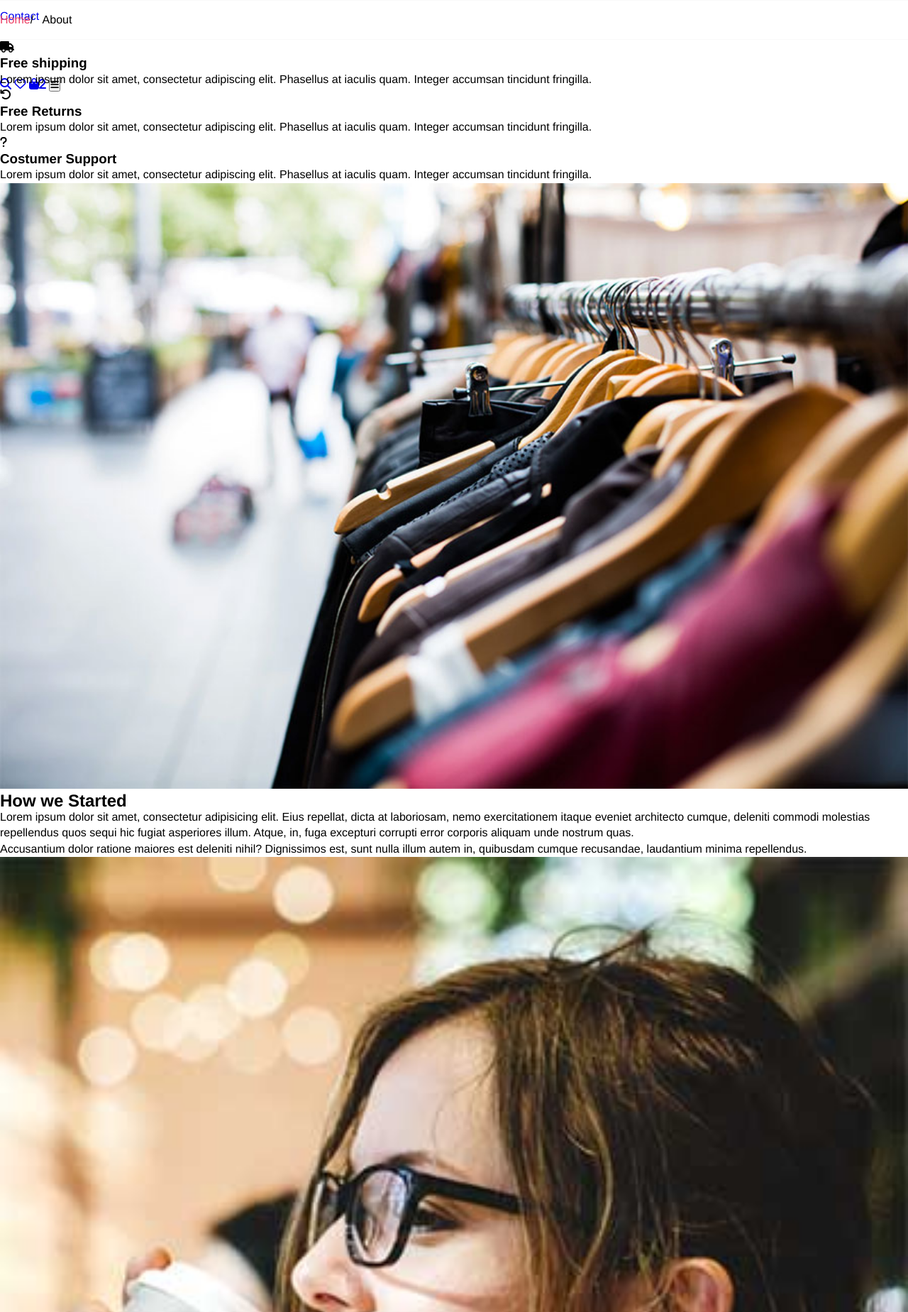
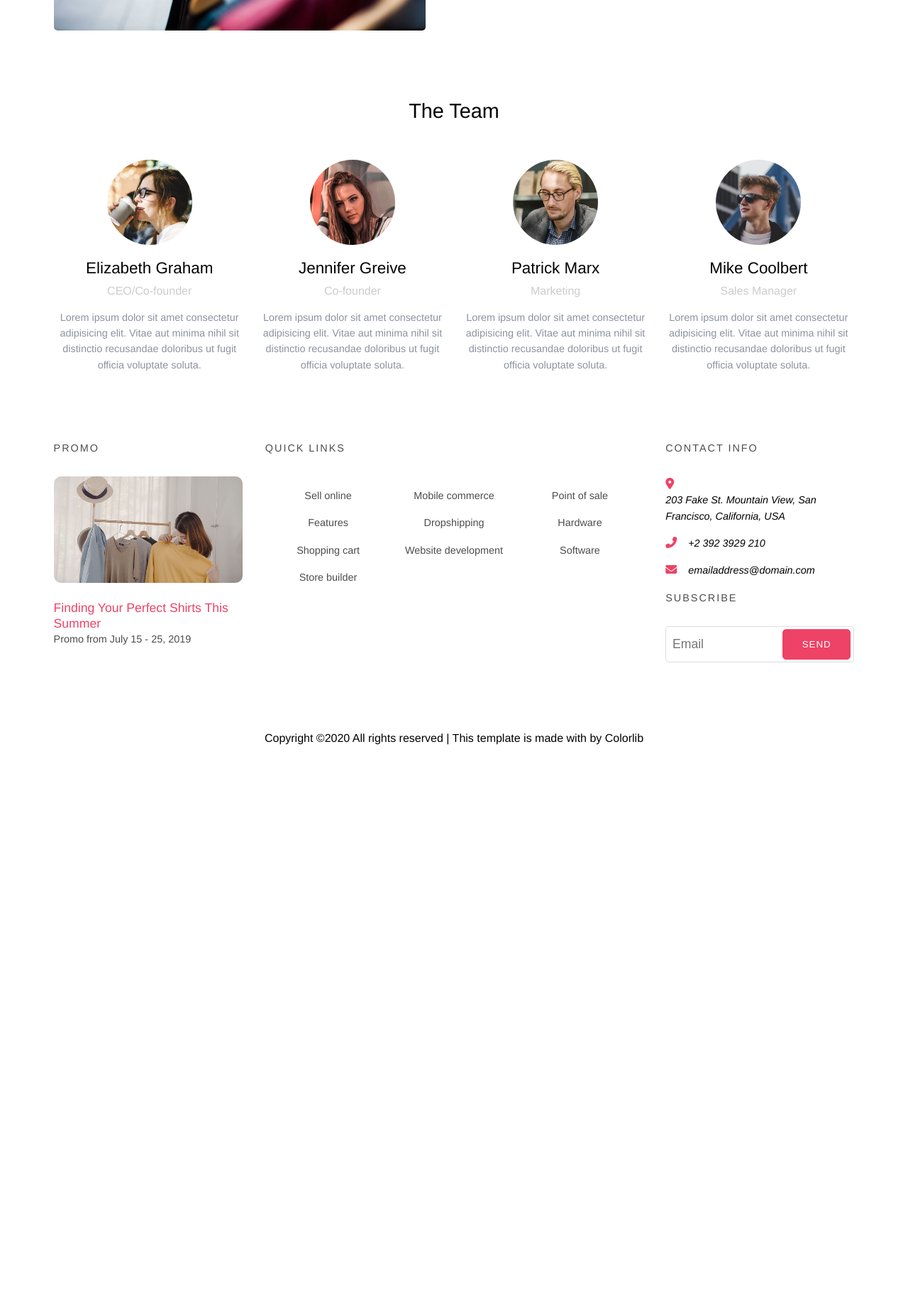
Before and after one commit to MarcosQuaOli/ShopMax, a PHP site: page /about.html in a window 1280 px wide. Shown: the part 1177-3025 px from the top of the page at 71% size. After the commit the page ends 2226 px from the top, so only its background shows below. Run offline with PHP 8.4, Linux system fonts and the light colour scheme; some libraries are stand-ins or nearby versions.

Commit message:
Add styles and classes to about.html

```diff
--- a/about.html
+++ b/about.html
@@ -17,15 +17,14 @@
 	</head>
 
 	<body>
-		<header class="header">
-			<div>
-				<h1><a href="#">Shopmax</a></h1>
+		<header class="header container">
+			<h1><a href="index.html">Shopmax</a></h1>
 
-				<nav>
+			<nav class="header__navbar">
 				<ul>
-						<li><a href="index.html">Home</a>
-							<ul>
-								<li><a href="#">About</a></li>
+					<li><a class="actived" href="index.html">Home</a>
+						<ul class="dropdown">
+							<li><a class="actived" href="#">About</a></li>
 							<li><a href="#">Menu Two</a></li>
 							<li><a href="#">Menu Three</a></li>
 							<li><a href="#">Sub Menu</a>
@@ -44,54 +43,73 @@
 				</ul>
 			</nav>
 
-				<div>
+			<div class="header__icons">
 				<a href="#"><i class="fas fa-search"></i></a>
 				<a href="#"><i class="far fa-heart"></i></a>
-					<a href="cart.html"><i class="fas fa-shopping-bag"><span>2</span></i></a>
+				<a href="cart.html" class="bag"><i class="fas fa-shopping-bag"><span>2</span></i></a>
 				<button><i class="fas fa-bars"></i></button>
-				</div>
 			</div>
 		</header>
 
 		<section class="banner">
-			<div>
-				<img src="images/model_7.png">
-			</div>
-
-			<div>
+			<div class="container banner__container">
+				<div class="banner__content">
 					<h2>#New summer collection 2019</h2>
 					<h1>Arrivals sales</h1>
 					<a href="#">Shop now</a>
 				</div>
+
+				<div class="banner__img-shop">
+					<img src="images/model_7.png">
+				</div>
+			</div>
 		</section>
 
 		<section class="page">
-			<a href="index.html">Home</a>/
+			<div class="container">
+				<a href="index.html">Home</a>
+				<span>/</span>
 				<span>About</span>
+			</div>
 		</section>
 
-		<section class="about">
+		<section class="about container">
+			<div class="about__content">
+				<div class="about__content__itens">
 					<div>
+						<i class="fas fa-truck fa-3x"></i>
+					</div>
+
 					<div>
-					<i class="fas fa-truck"></i>
 						<h3>Free shipping</h3>
 						<p>Lorem ipsum dolor sit amet, consectetur adipiscing elit. Phasellus at iaculis quam. Integer accumsan tincidunt fringilla.</p>
 					</div>
+				</div>
+
+				<div class="about__content__itens">
+					<div>
+						<i class="fas fa-undo fa-3x"></i>
+					</div>
 
 					<div>
-					<i class="fas fa-undo"></i>
 						<h3>Free Returns</h3>
 						<p>Lorem ipsum dolor sit amet, consectetur adipiscing elit. Phasellus at iaculis quam. Integer accumsan tincidunt fringilla.</p>
 					</div>
+				</div>
+
+				<div class="about__content__itens">
+					<div>
+						<i class="fas fa-question fa-3x"></i>
+					</div>
 
 					<div>
-					<i class="fas fa-question"></i>
 						<h3>Costumer Support</h3>
 						<p>Lorem ipsum dolor sit amet, consectetur adipiscing elit. Phasellus at iaculis quam. Integer accumsan tincidunt fringilla.</p>
 					</div>
 				</div>
+			</div>
 
-			<div>
+			<div class="about__start">
 				<div>
 					<img src="images/blog_1.jpg">
 				</div>
@@ -108,7 +126,10 @@
 			</div>
 		</section>
 
-		<section class="team">
+		<section class="team container">
+			<h2>The Team</h2>
+
+			<div class="team__container">
 				<div>
 					<img src="images/person_1.jpg">
 					<h3>Elizabeth Graham</h3>
@@ -144,11 +165,12 @@
 						Lorem ipsum dolor sit amet consectetur adipisicing elit. Vitae aut minima nihil sit distinctio recusandae doloribus ut fugit officia voluptate soluta.
 					</p>
 				</div>
+			</div>
 		</section>
 
-		<footer class="footer">
-			<div>
-				<div>
+		<footer class="footer container">
+			<div class="footer__container">
+				<div class="footer__content">
 					<h3>Promo</h3>
 					<a href="#"><img src="images/about_1.jpg"></a>
 					<a href="#">
@@ -157,9 +179,10 @@
 					</a>
 				</div>
 
-				<div>
+				<div class="footer__links">
 					<h3>Quick Links</h3>
 
+					<div class="footer__links__grid">
 						<div>
 							<ul>
 								<li><a href="#">Sell online</a></li>
@@ -185,24 +208,33 @@
 							</ul>
 						</div>
 					</div>
+				</div>
+
+				<div class="footer__contact">
+					<h3>Contact info</h3>
 
 					<div>
-					<h3>Contact info</h3>
-
 						<i class="fas fa-map-marker-alt"></i><address>203 Fake St. Mountain View, San Francisco, California, USA</address>
-					<i class="fas fa-phone-alt"></i><address>+2 392 3929 210</address>
-					<i class="fas fa-envelope"></i><address>emailaddress@domain.com</address>
-
-					<h4>Subscribe</h4>
+					</div>
 
 					<div>
+						<i class="fas fa-phone-alt"></i><address>+2 392 3929 210</address>
+					</div>
+
+					<div>
+						<i class="fas fa-envelope"></i><address>emailaddress@domain.com</address>
+					</div>
+
+					<h3>Subscribe</h3>
+
+					<div class="footer__contact__form">
 						<input type="email" placeholder="Email">
 						<input type="submit" value="Send">
 					</div>
 				</div>
 			</div>
 
-			<div>
+			<div class="footer__copy">
 				<p>Copyright ©2020 All rights reserved | This template is made with  by Colorlib</p>
 			</div>
 		</footer>
--- a/css/style.css
+++ b/css/style.css
@@ -122,7 +122,7 @@ body {
     .banner__img img {
       max-width: 100%; }
   .banner__img-shop {
-    max-height: 400px; }
+    max-height: 300px; }
     @media (min-width: 768px) {
       .banner__img-shop {
         order: 1;
@@ -501,4 +501,72 @@ body {
     font-style: normal;
     font-size: 0.9em; }
 
+/*----------About style----------*/
+.about {
+  margin-top: 4em;
+  margin-bottom: 6em; }
+  .about__content {
+    display: grid;
+    grid-template-columns: repeat(auto-fit, minmax(250px, 1fr));
+    grid-gap: 2em;
+    margin-bottom: 4em; }
+    .about__content i {
+      color: #ee4266;
+      margin-bottom: 0.8em; }
+    .about__content h3 {
+      margin-bottom: 0.8em;
+      font-weight: 400;
+      text-transform: uppercase;
+      letter-spacing: 1px;
+      font-size: 1em; }
+    .about__content p {
+      color: #8c92a0; }
+    .about__content__itens {
+      display: grid; }
+      @media (min-width: 992px) {
+        .about__content__itens {
+          grid-template-columns: 1fr 4fr; } }
+  .about__start {
+    display: grid;
+    grid-template-columns: repeat(auto-fit, minmax(300px, 1fr));
+    grid-gap: 2em 5em; }
+    .about__start img {
+      border-radius: 5px; }
+    .about__start h2 {
+      font-weight: 400;
+      font-size: 1.8em;
+      text-transform: capitalize;
+      margin-bottom: 1.5em; }
+    .about__start p {
+      margin-bottom: 1em;
+      color: #8c92a0; }
+
+.team {
+  text-align: center;
+  margin-top: 2em;
+  margin-bottom: 5em; }
+  .team h2 {
+    font-weight: 400;
+    margin-bottom: 2em;
+    font-size: 1.8em; }
+  .team__container {
+    display: grid;
+    grid-template-columns: repeat(auto-fit, minmax(250px, 1fr));
+    grid-gap: 1em; }
+    .team__container img {
+      width: 120px;
+      height: 120px;
+      border-radius: 50%;
+      margin-bottom: 1em; }
+    .team__container h3 {
+      font-weight: 400;
+      font-size: 1.4em;
+      margin-bottom: 0.4em; }
+    .team__container span {
+      color: #ccc; }
+    .team__container p {
+      margin: 1em 0;
+      color: #8c92a0;
+      font-size: 0.9em; }
+
 /*# sourceMappingURL=style.css.map */
--- a/sass/style.scss
+++ b/sass/style.scss
@@ -146,7 +146,7 @@
 	}
 
 	&__img-shop {
-		max-height: 400px;
+		max-height: 300px;
 
 		@media (min-width: 768px) {
 			order: 1;
@@ -713,3 +713,104 @@
 		}
 	}
 }
+
+/*----------About style----------*/
+.about {
+	margin-top: 4em;
+	margin-bottom: 6em;
+
+	&__content {
+		display: grid;
+		grid-template-columns: repeat(auto-fit, minmax(250px, 1fr));
+		grid-gap: 2em;
+		margin-bottom: 4em;
+
+		i {
+			color: $color-primary;
+			margin-bottom: 0.8em;
+		}
+
+		h3 {
+			margin-bottom: 0.8em;
+			font-weight: 400;
+			text-transform: uppercase;
+			letter-spacing: 1px;
+			font-size: 1em;
+		}
+
+		p {
+			color: #8c92a0;
+		}
+
+		&__itens {
+			display: grid;
+
+			@media (min-width: 992px) {
+				grid-template-columns: 1fr 4fr;
+			}
+		}
+	}
+
+	&__start {
+		display: grid;
+		grid-template-columns: repeat(auto-fit, minmax(300px, 1fr));
+		grid-gap: 2em 5em;
+
+		img {
+			border-radius: 5px;
+		}
+
+		h2 {
+			font-weight: 400;
+			font-size: 1.8em;
+			text-transform: capitalize;
+			margin-bottom: 1.5em;
+		}
+
+		p {
+			margin-bottom: 1em;
+			color: #8c92a0;
+		}
+	}
+}
+
+.team {
+	text-align: center;
+	margin-top: 2em;
+	margin-bottom: 5em;
+
+	h2 {
+		font-weight: 400;
+		margin-bottom: 2em;
+		font-size: 1.8em;
+	}
+
+	&__container {
+		display: grid;
+		grid-template-columns: repeat(auto-fit, minmax(250px, 1fr));
+		grid-gap: 1em;
+
+		img {
+			width: 120px;
+			height: 120px;
+			border-radius: 50%;
+			margin-bottom: 1em;
+		}
+
+		h3 {
+			font-weight: 400;
+			font-size: 1.4em;
+			margin-bottom: 0.4em;
+		}
+
+		span {
+			color: #ccc;
+		}
+
+		p {
+			margin: 1em 0;
+			color: #8c92a0;
+			font-size: 0.9em;
+		}
+	}
+}
```
Also changed, not shown: 1 other file. Lines whose indentation alone changed are shown as unchanged.
